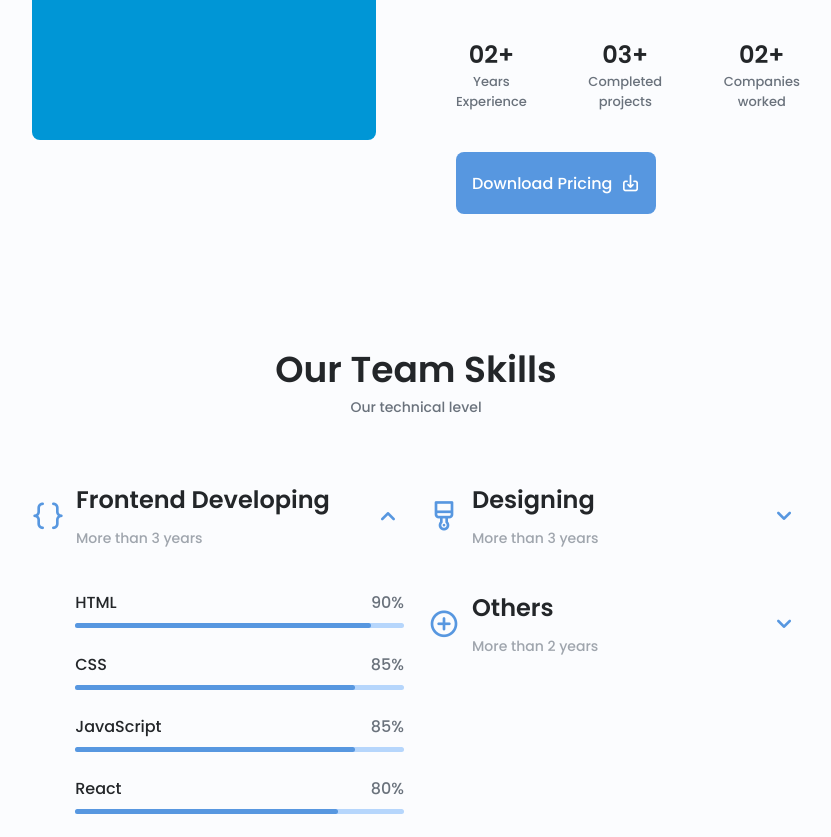
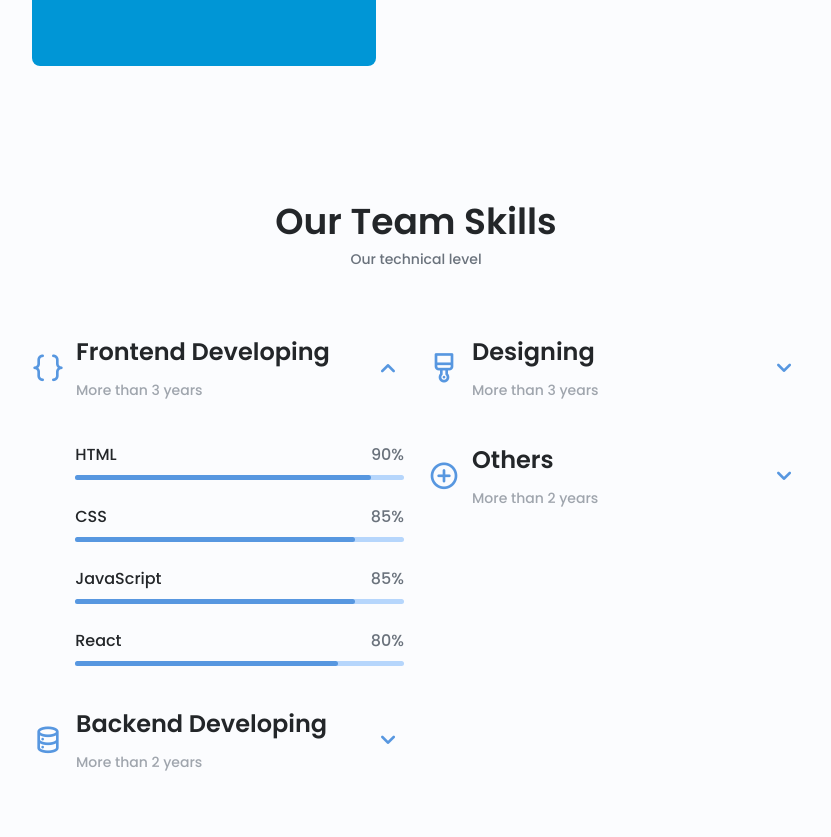
Before and after one commit to Scarbluu/ScarBluu, a plain HTML site: page index.html in a window 1280 px wide. Shown: the part 1460-2297 px from the top of the page, without its empty margins (224-1055 px from the left). Drawn offline with nearby package versions, Linux system fonts and the light colour scheme.

Commit message:
Extra things commented

```diff
--- a/index.html
+++ b/index.html
@@ -147,7 +147,7 @@
                 but we also help small businesses to become brands and then grow.Web developing, with extensive knowledge and years of experience,
                 working in web technologies and UI / UX design, delivering quality work.</p>
 
-                <div class="about__info">
+                <!-- <div class="about__info">
                 <div>
                 <span class="about__info-title">02+</span>
                 <span class="about__info-name">Years <br> Experience</span>
@@ -167,7 +167,7 @@
                 <div class="about__buttons">
                 <a download="" href="" class="button button--flex">
                 Download Pricing<i class="uil uil-download-alt button__icon"></i></a>
-                </div>
+                </div> -->
                 </div>
                 </div>
                 </section>
```
